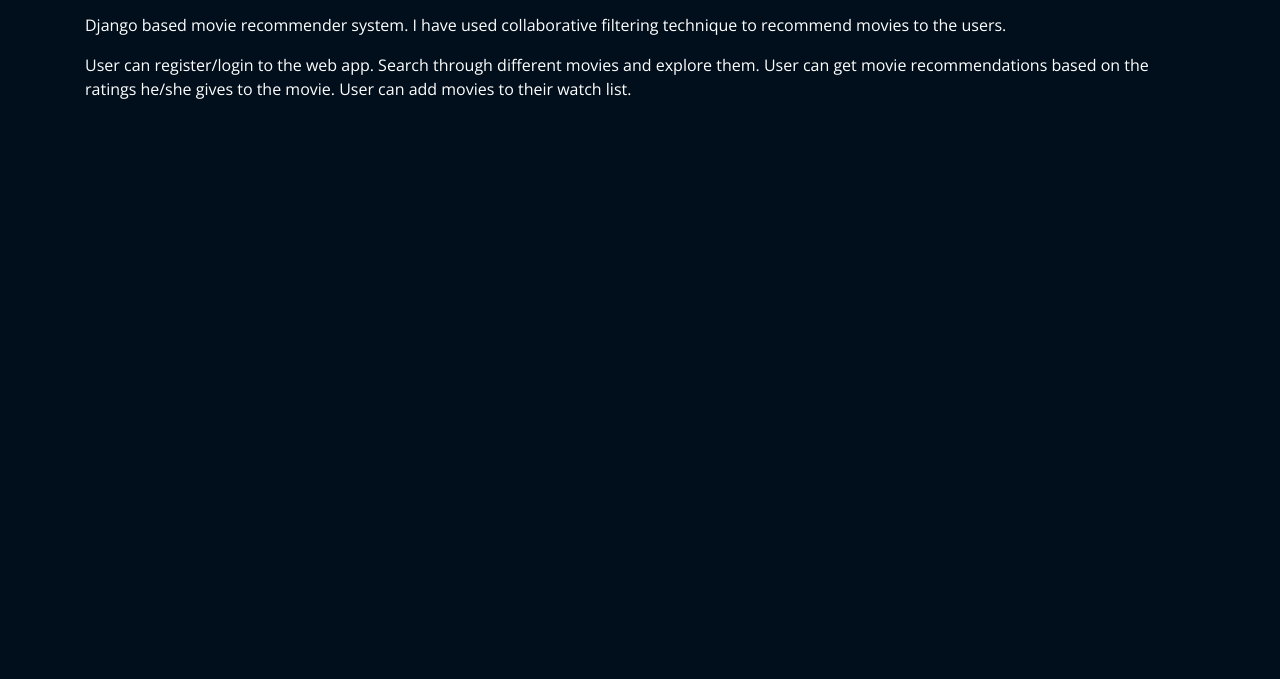
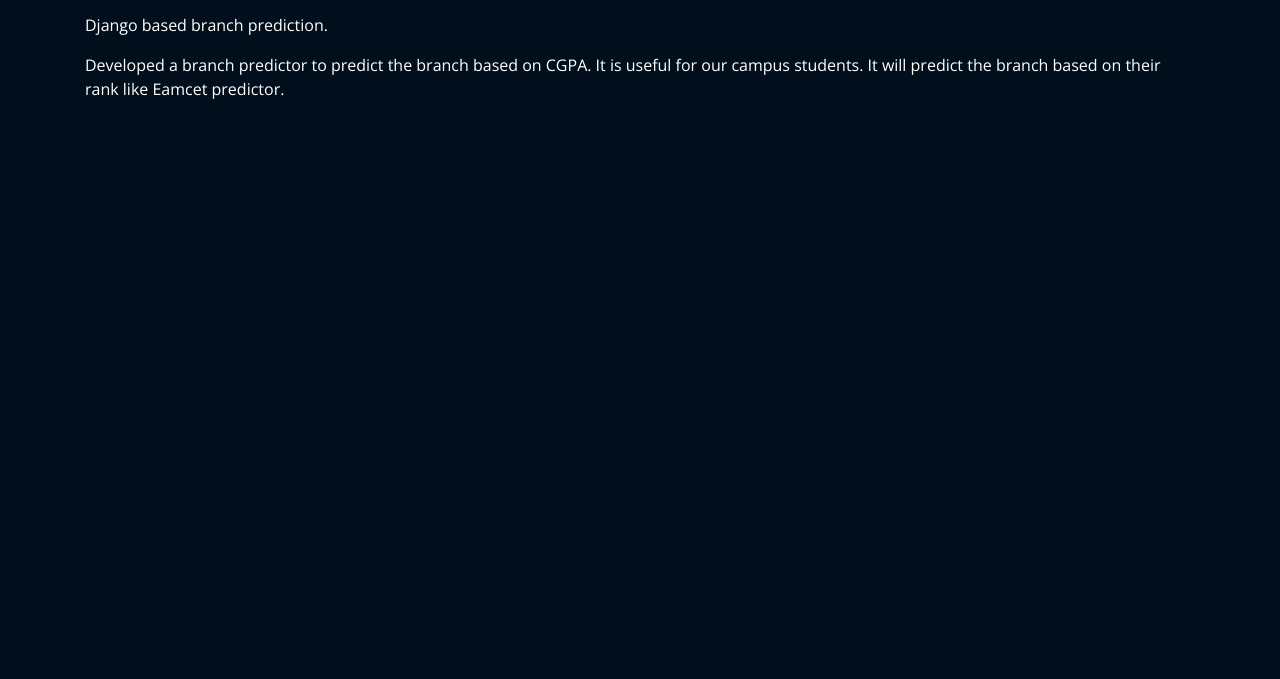
Before and after one commit to Jahnavi-N/portfolio, a plain HTML site: page projects/Branch_predictor.html in a window 1280 px wide. Shown: the part 121-800 px from the top of the page. Drawn offline with nearby package versions, Linux system fonts and the light colour scheme; files whose address does not match are found by name.

Commit message:
Update Branch_predictor.html

```diff
--- a/projects/Branch_predictor.html
+++ b/projects/Branch_predictor.html
@@ -2,7 +2,7 @@
     <meta charset="utf-8">
     <meta content="width=device-width, initial-scale=1.0" name="viewport">
 
-    <title>Movie Recommender</title>
+    <title>Branch predictor</title>
     <meta content="" name="descriptison">
     <meta content="" name="keywords">
 
@@ -51,10 +51,10 @@
               </ul>
 
               <p>
-                Django based movie recommender system. I have used collaborative filtering technique to recommend movies to the users.
+                Django based branch prediction.
               </p>
               <p>
-                User can register/login to the web app. Search through different movies and explore them. User can get movie recommendations based on the ratings he/she gives to the movie. User can add movies to their watch list.
+                Developed a branch predictor to predict the branch based on CGPA. It is useful for our campus students. It will predict the branch based on their rank like Eamcet predictor.
               </p>
             </div>
 
```
